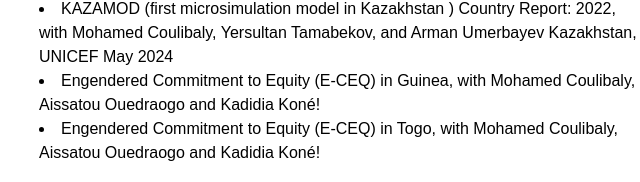
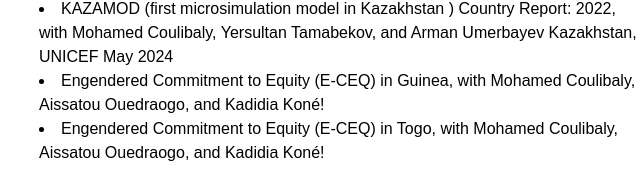
Before and after one commit to Fansakone/fansakone.github.io, a plain HTML site: page index.html in a window 1280 px wide. Shown: the part 861-1043 px from the top of the page, 511-1151 px from the left. Drawn offline with Linux system fonts and the light colour scheme.

Commit message:
Update index.html

```diff
--- a/index.html
+++ b/index.html
@@ -63,12 +63,10 @@
       </section>
       <!--<section>-->
         <h2>Policy papers</h2>
-          <li>The effects of progressive personal income tax and targeted social assistance reforms on revenue collection, poverty, and occupations in Kazakhstan, with Mohamed Coulibaly, policy brief, UNICEF
-May 2024</li>
-          <li>KAZAMOD (first microsimulation model in Kazakhstan ) Country Report: 2022, with Mohamed
-Coulibaly, Yersultan Tamabekov, and Arman Umerbayev Kazakhstan, UNICEF May 2024</li>
-          <li>Engendered Commitment to Equity (E-CEQ) in Guinea, with Mohamed Coulibaly, Aissatou Ouedraogo and Kadidia Koné!</li>
-          <li>Engendered Commitment to Equity (E-CEQ) in Togo, with Mohamed Coulibaly, Aissatou Ouedraogo and Kadidia Koné!</li>
+          <li>The effects of progressive personal income tax and targeted social assistance reforms on revenue collection, poverty, and occupations in Kazakhstan, with Mohamed Coulibaly, policy brief, UNICEF May 2024</li>
+          <li>KAZAMOD (first microsimulation model in Kazakhstan ) Country Report: 2022, with Mohamed Coulibaly, Yersultan Tamabekov, and Arman Umerbayev Kazakhstan, UNICEF May 2024</li>
+          <li>Engendered Commitment to Equity (E-CEQ) in Guinea, with Mohamed Coulibaly, Aissatou Ouedraogo, and Kadidia Koné!</li>
+          <li>Engendered Commitment to Equity (E-CEQ) in Togo, with Mohamed Coulibaly, Aissatou Ouedraogo, and Kadidia Koné!</li>
       </section>
       <section>
         <h2>Learn more about:</h2>
```
